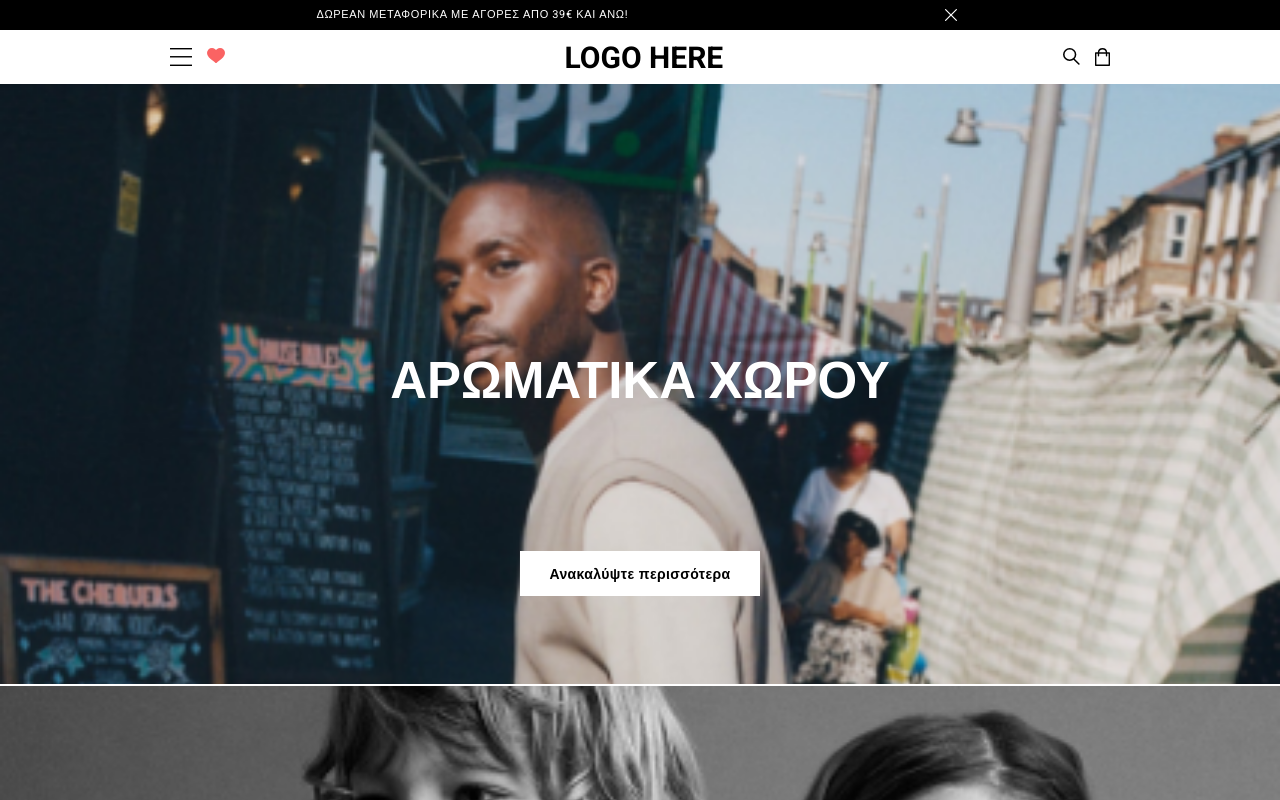
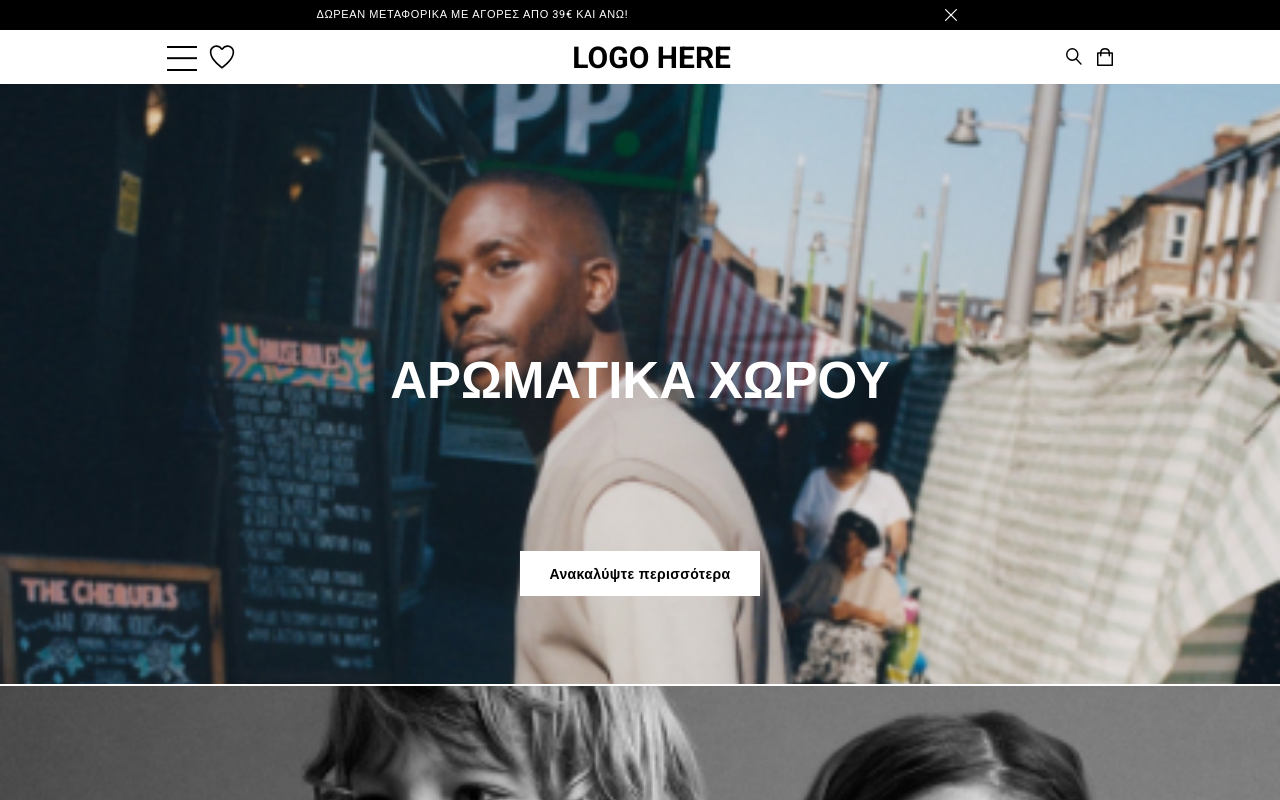
Before and after one commit to Drakoulakou/Softly, a React (Create React App) app: page / in a window 1280 px wide. Shown: the top 800 px of the page. Built offline with nearby package versions, Linux system fonts and the light colour scheme.

Commit message:
Add side menu

```diff
--- /dev/null
+++ b/src/components/HamburgerMenu/index.js
@@ -0,0 +1,57 @@
+import './styles.scss'
+import { useState } from 'react';
+
+function HamburgerMenu(){
+
+    const [closed, setclosed] = useState(true);
+
+    function toggleSideMenu() {
+        setclosed(!closed)
+    }
+
+    return(
+        <div className='burger-wrapper'>
+         <div onClick={toggleSideMenu}>
+            {closed
+         ? <div className='burger-icon-menu'><img src={process.env.PUBLIC_URL + 'images/Menu.svg'} /></div>
+         : <div className='close-icon-menu'><img src={process.env.PUBLIC_URL + 'images/closeIcon.png'} /></div>
+         }
+         </div>
+
+            <div className={`side-menu ${!closed ? '' : 'closed-menu'}`} >
+                <ul className='main-list-menu'>
+                    <li>ΓΥΝΑΙΚΑ</li>
+                    <li>ΑΝΔΡΑΣ</li>
+                    <li>ΠΑΙΔΙ</li>
+                    <li>BRAND</li>
+                </ul>
+                <hr/>
+                <ul className='list-column main'>
+                    <li>ΡΟΥΧΑ</li>
+                    <li>ΠΑΠΟΥΤΣΙΑ</li>
+                    <li>ΑΞΕΣΟΥΑΡ</li>
+                    <li>ΟΜΟΡΦΙΑ</li>
+                    <li>ΔΗΜΟΦΙΛΕΙΣ ΜΑΡΚΕΣ</li>
+                </ul>
+                <hr/>
+                <ul className='list-column information'>
+                    <li>ΝΕΕΣ ΑΦΙΞΕΙΣ</li>
+                    <li>BEACHWEAR</li>
+                    <li>ΑΠΑΡΑΙΤΗΤΑ ΓΙΑ ΤΗ ΔΟΥΛΕΙΑ</li>
+                    <li>ΓΥΝΑΙΚΕΙΑ ΣΕΤ</li>
+                    <li>ΤΕΛΕΥΤΑΙΑ ΕΥΚΑΙΡΙΑ</li>
+                    <li>FAQ</li>
+                </ul>
+                <hr/>
+                <ul className='list-column user-information'>
+                    <li>Σύνδεση / Δημιουργία λογαριασμού</li>
+                    <li>Οι παραγγελίες μου</li>
+                    <li>Αγαπημένα</li>
+                </ul>
+            </div>
+        </div>
+
+    )
+}
+
+export default HamburgerMenu
--- /dev/null
+++ b/src/components/HamburgerMenu/styles.scss
@@ -0,0 +1,55 @@
+.burger-wrapper {
+    width: 30px;
+    margin-right: 10px;
+}
+
+.side-menu {
+    width: 100%;
+    height: 100vh;
+    background-color: #FFF;
+    position: absolute;
+    margin-top: 6px;
+    left: 0px;
+    overflow-x: hidden;
+    transition: 0.5s;
+
+    &.closed-menu {
+        transition: 0.5s;
+        margin-left: -100vw;
+    }
+
+    .main-list-menu {
+        display: flex;
+        flex-flow: row;
+        list-style-type: none;
+        justify-content: space-between;
+        font-size: 12px;
+    }
+
+    .list-column {
+        display: flex;
+        flex-flow: column;
+        list-style-type: none;
+        align-items: flex-start;
+        font-size: 12px;
+        font-weight: 600;
+
+        &.information li {
+            color: #a9a8a8;
+        }
+
+        li {
+            margin:8px;
+        }
+    }
+}
+
+.close-icon-menu img, .burger-icon-menu img{
+    width: 30px;
+    margin-top: 7px;
+}
+.burger-icon-menu{
+    width: 30px;
+    margin-right: 10px;
+
+}
--- a/src/components/Menu/index.js
+++ b/src/components/Menu/index.js
@@ -1,3 +1,4 @@
+import HamburgerMenu from '../HamburgerMenu';
 import './styles.scss';
 
 function Menu() {
@@ -5,8 +6,8 @@ function Menu() {
     return (
         <nav className='nav-bar-menu'>
             <div className='right-menu'>
-                <img className='burger-menu' src={process.env.PUBLIC_URL + '/images/Menu.svg'} />
-                <img className='favorite' src={process.env.PUBLIC_URL + '/images/heart.svg'} />
+                <HamburgerMenu />
+                <img className='favorite' src={process.env.PUBLIC_URL + '/images/heartIcon.svg'} />
             </div>
             <div>
                 <h1 className='logo'>LOGO HERE</h1>
--- a/src/components/Menu/styles.scss
+++ b/src/components/Menu/styles.scss
@@ -12,8 +12,13 @@
     .right-menu {
         display: flex;
         flex-flow: row;
-        align-items: self-start;
+        align-items: center;
         justify-content: space-between;
+
+        .favorite{
+            width: 30px;
+            margin-top: 3x;
+        }
 
         .burger-menu {
             margin-right: 15px;
```
Also changed, not shown: public/images/closeIcon.png (added), public/images/heartIcon.svg (added).
